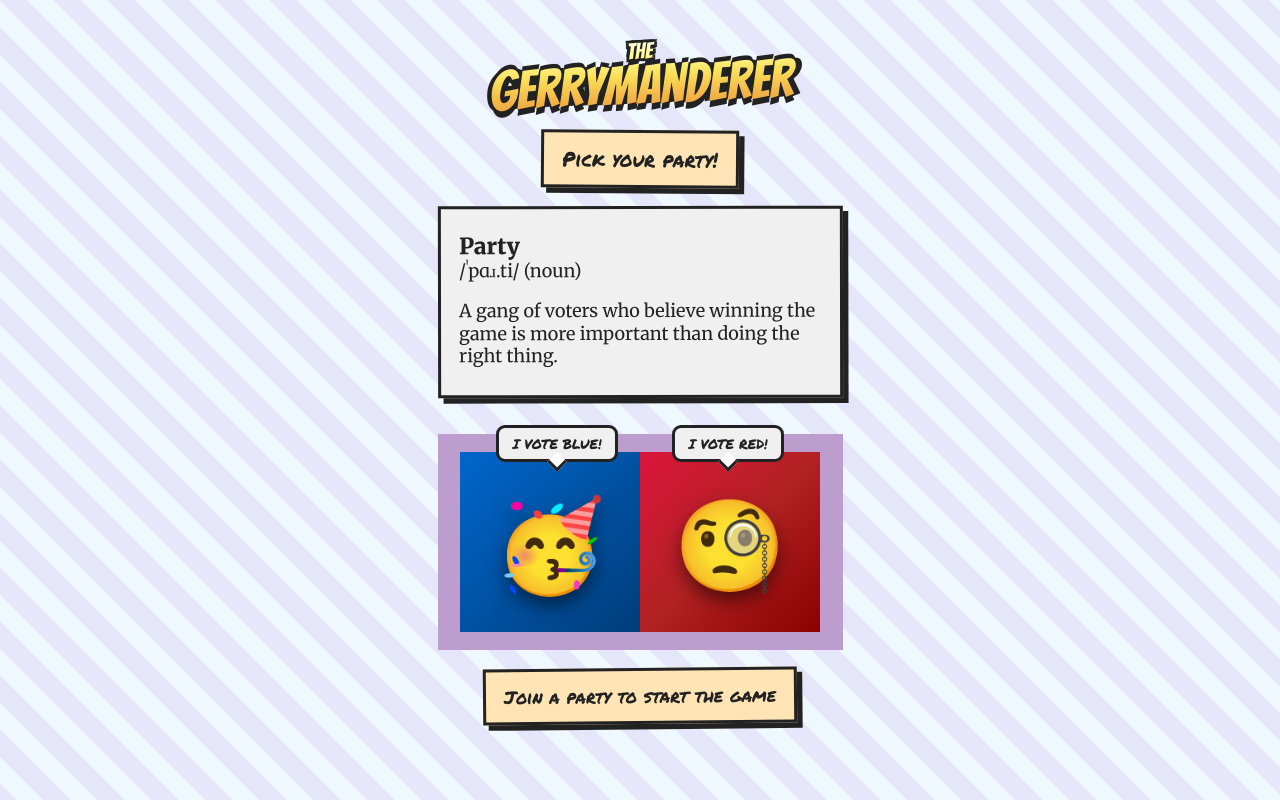
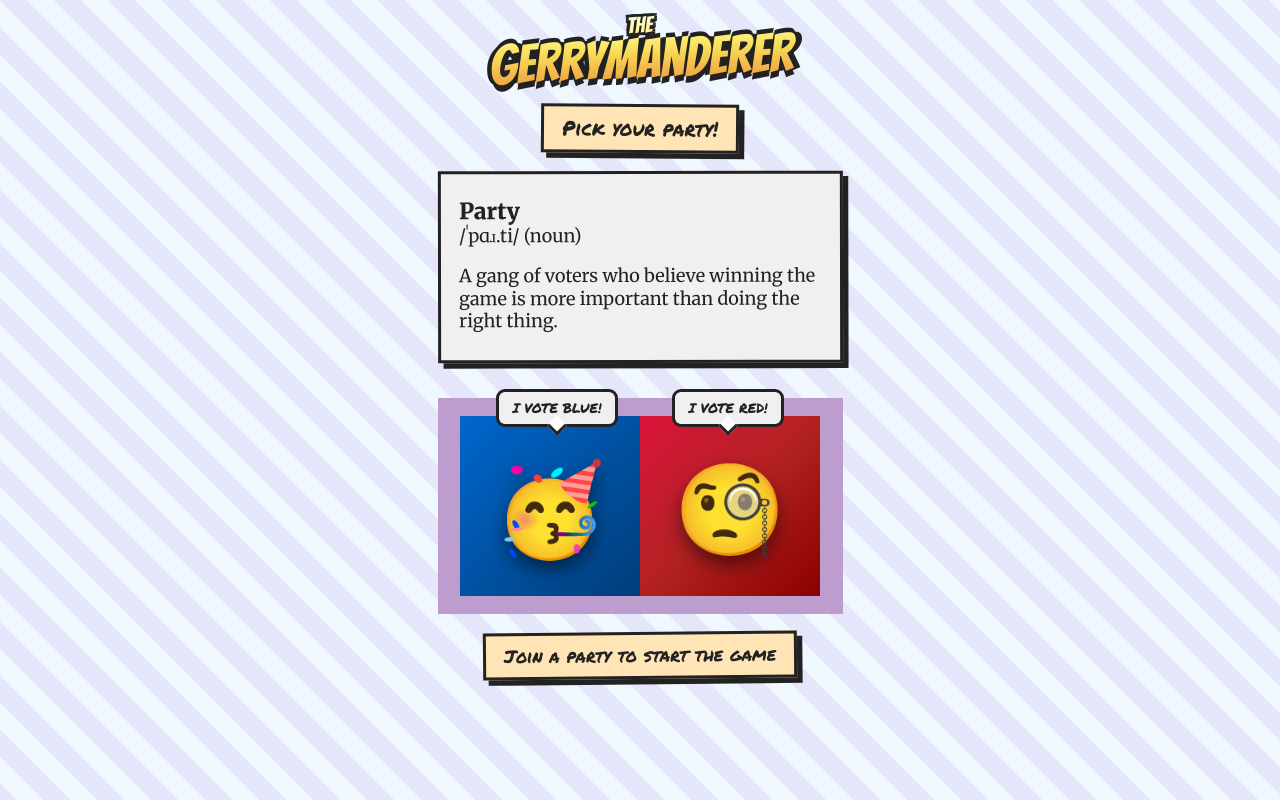
Before and after one commit to nicktwhalen/gerrymanderer, a Next.js app: page /settings in a window 1280 px wide. Built offline with nearby package versions, Linux system fonts and the light colour scheme.

Commit message:
fix: UI tweaks to decrease vertical page length so that bottom components display on page

```diff
--- a/src/components/Game/GameStats.tsx
+++ b/src/components/Game/GameStats.tsx
@@ -43,7 +43,7 @@
   const blueDistricts = party === VoterColor.Red ? themDistricts : usDistricts;
 
   return (
-    <div className="flex-center" style={{ marginTop: '-.5rem' }}>
+    <div className="flex-center" style={{ marginTop: '-.25rem' }}>
       <Button ariaLabel="Settings" href="/settings">
         <SettingsIcon />
       </Button>
--- a/src/components/Meter/Meter.module.css
+++ b/src/components/Meter/Meter.module.css
@@ -1,13 +1,13 @@
 .container {
   z-index: var(--layer-text);
   display: block;
-  width: 9rem;
+  width: 7.2rem;
 }
 
 .pie-chart {
   position: relative;
-  width: 9rem;
-  height: 10.35rem;
+  width: 7.2rem;
+  height: 8.28rem;
   margin: 0 auto -0.5rem;
 }
 
--- a/src/components/Text/Text.module.css
+++ b/src/components/Text/Text.module.css
@@ -1,7 +1,7 @@
 .text {
   z-index: var(--layer-text);
   display: block;
-  padding: 0.75rem 1rem;
+  padding: 0.5rem 1rem;
   border: 0.2rem solid var(--black);
   margin: 0;
   background: #ffe4b5;
--- a/src/styles/layout.css
+++ b/src/styles/layout.css
@@ -18,17 +18,17 @@
   overflow: hidden;
   width: 100dvw;
   height: 100dvh;
-  align-items: center;
+  align-items: flex-start;
   justify-content: center;
-  background:
-    linear-gradient(
+  background: linear-gradient(
       45deg,
       #e6e6fa 25%,
       #f0f8ff 0,
       #f0f8ff 50%,
       #e6e6fa 0,
       #e6e6fa 75%,
-      #f0f8ff 0)
+      #f0f8ff 0
+    )
     0% 0% / 3rem 3rem;
 }
 
@@ -39,7 +39,7 @@
   flex-direction: column;
   align-items: center;
   justify-content: start;
-  padding: 0;
+  padding: 0.75rem 0 0;
   aspect-ratio: 9 / 16;
   gap: 1rem;
 }
```
